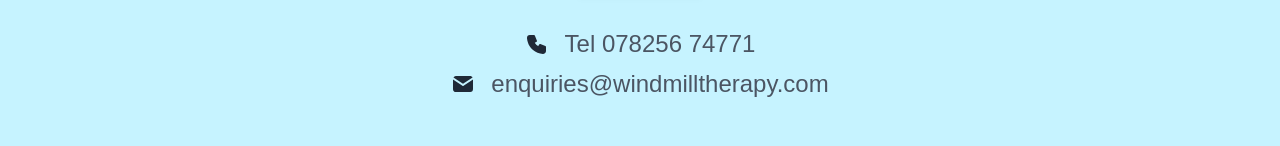
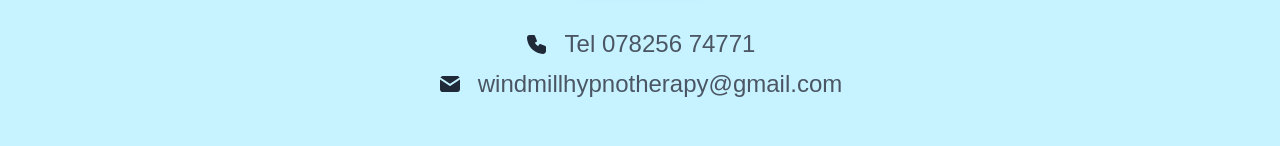
Before and after one commit to oscargavin/windmill-therapy, a React (Create React App) app: page /contact in a window 1280 px wide. Shown: the part 204-350 px from the top of the page. Built offline with nearby package versions, Linux system fonts and the light colour scheme.

Commit message:
changed email

```diff
--- a/src/components/Background.js
+++ b/src/components/Background.js
@@ -3,7 +3,7 @@
 function Background() {
   return (
     <div className="md:w-full pb-12 md:pb-36">
-      <div className="flex flex-col px-8 justify-center mx-2 md:mt-16 md:h-3/4 backdrop-blur-lg bg-white/50 py-16 md:w-5/6 items-center md:mx-auto rounded-lg border-2 border-gray-50 drop-shadow-lg">
+      <div className="flex flex-col px-8 justify-center mx-2 md:mt-16 md:h-3/4 backdrop-blur-lg bg-white/50 py-16 md:w-5/6 items-center md:mx-auto rounded-lg drop-shadow-lg">
         <h1 className="text-5xl font-pacifico mb-6 mx-auto text-center md:text-7xl text-gray-700">
           Your Path to Gentle Healing
         </h1>
--- a/src/components/ContactForm.js
+++ b/src/components/ContactForm.js
@@ -77,8 +77,8 @@
             />
           </svg>
           <h1 className="text-2xl text-gray-600 font-light">
-            <a href="mailto:enquiries@windmilltherapy.com">
-              enquiries@windmilltherapy.com
+            <a href="mailto:windmillhypnotherapy.com">
+              windmillhypnotherapy@gmail.com
             </a>
           </h1>
         </div>
```
